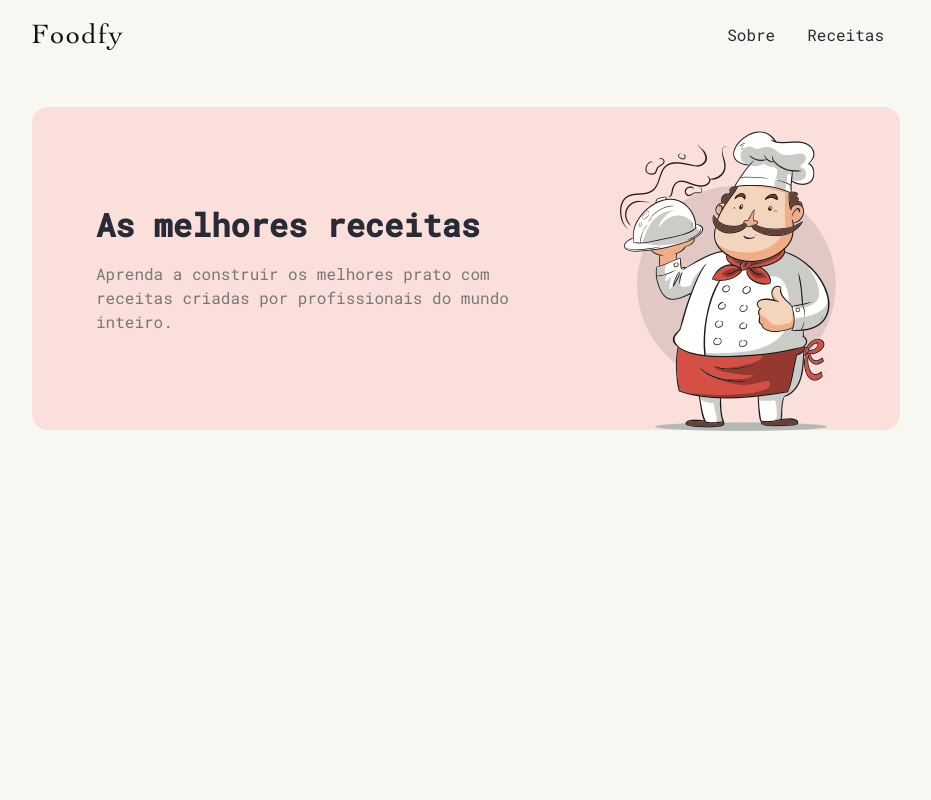
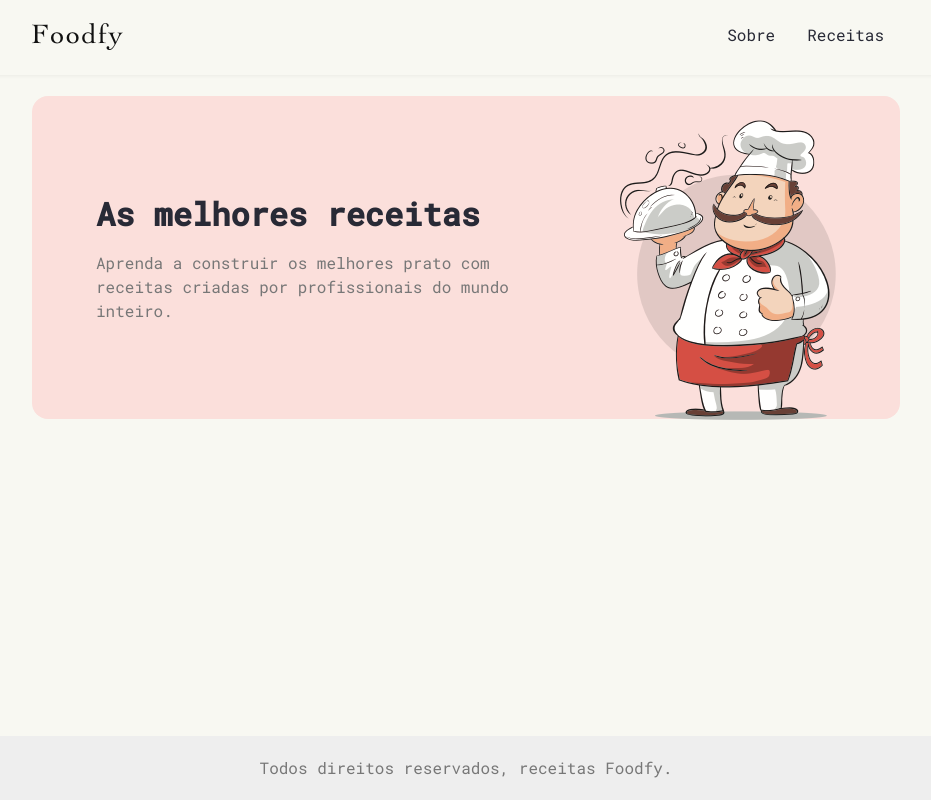
Before and after one commit to itallosavieira/launchbase, a plain HTML site: page projeto-foodfy/index.html in a window 1280 px wide. Shown: the whole page, without its empty margins (174-1105 px from the left). Drawn offline with Linux system fonts and the light colour scheme.

Commit message:
update projeto-foodfy | add footer

```diff
--- /dev/null
+++ b/projeto-foodfy/css/footer.scss
@@ -0,0 +1,15 @@
+.footer {
+    position: absolute;
+    bottom: 0;
+    width: 100%;
+    height: auto;
+    padding: 1rem;
+    text-align: center;
+    background-color: $grey-light;
+
+    > .description {
+        line-height: 2rem;
+        font-size: 1rem;
+        color: $grey-dark;
+    }
+}
--- a/projeto-foodfy/css/general.scss
+++ b/projeto-foodfy/css/general.scss
@@ -7,7 +7,7 @@ body {
 
 .main {
     padding: 1rem;
-    margin: 1rem auto;
+    margin: 5rem auto;
     max-width: 900px;
 }
 
--- a/projeto-foodfy/css/header.scss
+++ b/projeto-foodfy/css/header.scss
@@ -4,6 +4,10 @@
     height: auto;
     padding: .5rem;
     top: 0;
+    position: fixed;
+    background-color: $light;
+    z-index: 9;
+    box-shadow: rgba(0, 0, 0, 0.08) 0px 0px 5px;
 
 
     > .header-wrap {
--- a/projeto-foodfy/css/main.scss
+++ b/projeto-foodfy/css/main.scss
@@ -4,3 +4,4 @@
 @import 'variables.scss';
 @import 'header.scss';
 @import 'cover.scss';
+@import 'footer.scss'
--- a/projeto-foodfy/index.html
+++ b/projeto-foodfy/index.html
@@ -41,6 +41,10 @@
             </div>
         </section>
     </main>
+
+    <footer class="footer">
+        <p class="description">Todos direitos reservados, receitas Foodfy.</p>
+    </footer>
 </body>
 
 </html>
```
Also changed, not shown: projeto-foodfy/css/main.css, 1 other file.
